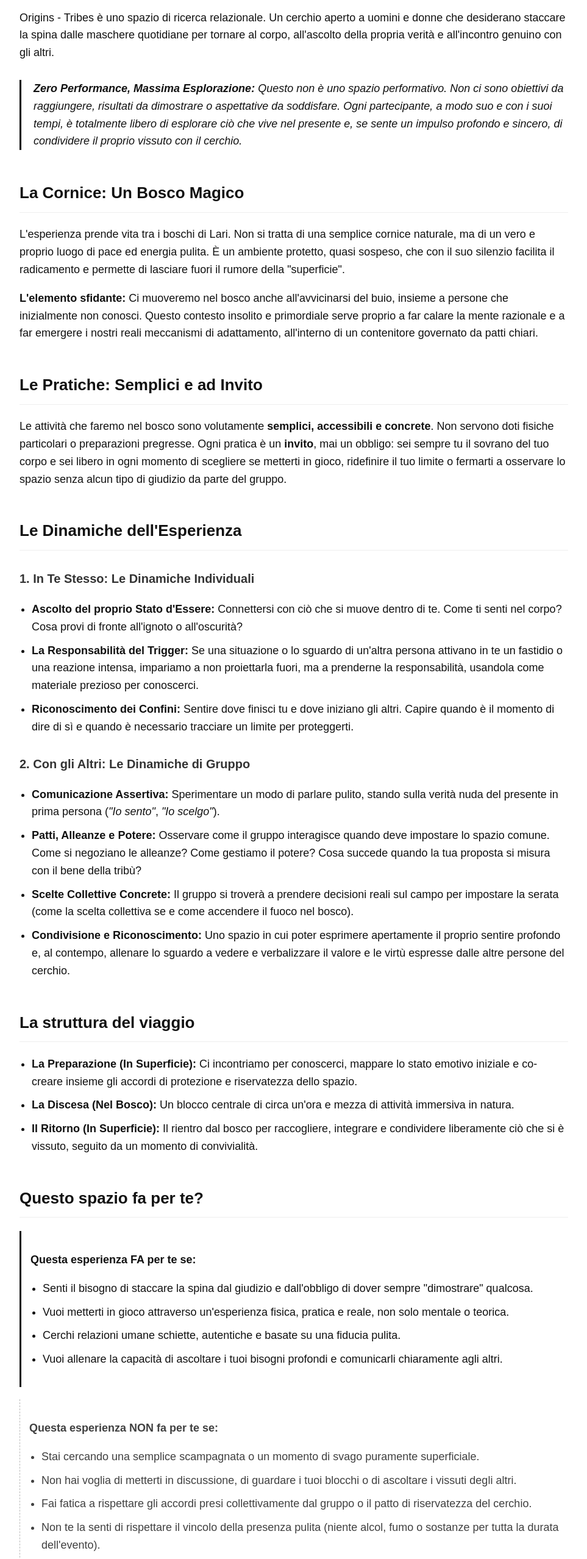
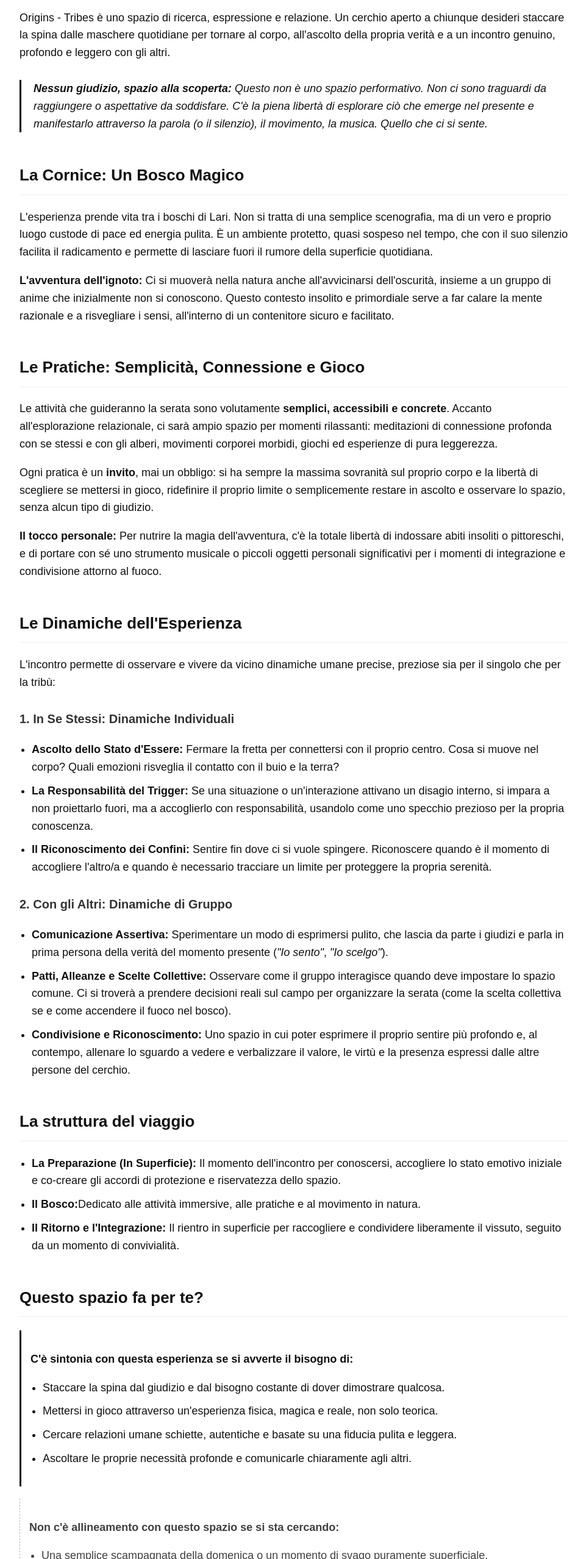
Before and after one commit to ninjasun/origins, a plain HTML site: page tribes.html in a window 1280 px wide. Shown: the part 243-2800 px from the top of the page at 61% size, without its empty margins (158-1121 px from the left). Drawn offline with Linux system fonts and the light colour scheme.

Commit message:
Revise text for inclusivity and clarity in tribes.html
Updated the content for clarity and inclusivity, adjusting phrases to better reflect the experience's intentions.

```diff
--- a/tribes.html
+++ b/tribes.html
@@ -5,7 +5,7 @@
   <meta name="viewport" content="width=device-width, initial-scale=1.0" />
 
   <title>Origins - Tribes | Spazio Esperienziale</title>
-  <meta name="description" content="Incontro immersivo nel bosco aperto a uomini e donne per esplorare dinamiche umane reali." />
+  <meta name="description" content="Incontro immersivo nel bosco aperto a donne e uomini per esplorare dinamiche umane e connessione con la natura." />
 
   <style>
     body {
@@ -130,102 +130,111 @@
   <p><strong>Incontro Immersivo nel Bosco (Spazio Misto)</strong></p>
 
   <p>
-    Origins - Tribes è uno spazio di ricerca relazionale. Un cerchio aperto a uomini e donne che desiderano staccare la spina dalle maschere quotidiane per tornare al corpo, all'ascolto della propria verità e all'incontro genuino con gli altri.
+    Origins - Tribes è uno spazio di ricerca, espressione e relazione. Un cerchio aperto a chiunque desideri staccare la spina dalle maschere quotidiane per tornare al corpo, all'ascolto della propria verità e a un incontro genuino, profondo e leggero con gli altri.
   </p>
 
   <div class="challenge-box">
     <p>
-      <strong>Zero Performance, Massima Esplorazione:</strong> Questo non è uno spazio performativo. Non ci sono obiettivi da raggiungere, risultati da dimostrare o aspettative da soddisfare. Ogni partecipante, a modo suo e con i suoi tempi, è totalmente libero di esplorare ciò che vive nel presente e, se sente un impulso profondo e sincero, di condividere il proprio vissuto con il cerchio.
+      <strong>Nessun giudizio, spazio alla scoperta:</strong> Questo non è uno spazio performativo. Non ci sono traguardi da raggiungere o aspettative da soddisfare. C'è la piena libertà di esplorare ciò che emerge nel presente e manifestarlo attraverso la parola (o il silenzio), il movimento, la musica. Quello che ci si sente.
     </p>
   </div>
 
   <h2>La Cornice: Un Bosco Magico</h2>
   <p>
-    L'esperienza prende vita tra i boschi di Lari. Non si tratta di una semplice cornice naturale, ma di un vero e proprio luogo di pace ed energia pulita. È un ambiente protetto, quasi sospeso, che con il suo silenzio facilita il radicamento e permette di lasciare fuori il rumore della "superficie".
+    L'esperienza prende vita tra i boschi di Lari. Non si tratta di una semplice scenografia, ma di un vero e proprio luogo custode di pace ed energia pulita. È un ambiente protetto, quasi sospeso nel tempo, che con il suo silenzio facilita il radicamento e permette di lasciare fuori il rumore della superficie quotidiana.
   </p>
   <p>
-    <strong>L'elemento sfidante:</strong> Ci muoveremo nel bosco anche all'avvicinarsi del buio, insieme a persone che inizialmente non conosci. Questo contesto insolito e primordiale serve proprio a far calare la mente razionale e a far emergere i nostri reali meccanismi di adattamento, all'interno di un contenitore governato da patti chiari.
+    <strong>L'avventura dell'ignoto:</strong> Ci si muoverà nella natura anche all'avvicinarsi dell'oscurità, insieme a un gruppo di anime che inizialmente non si conoscono. Questo contesto insolito e primordiale serve a far calare la mente razionale e a risvegliare i sensi, all'interno di un contenitore sicuro e facilitato.
   </p>
 
-  <h2>Le Pratiche: Semplici e ad Invito</h2>
+  <h2>Le Pratiche: Semplicità, Connessione e Gioco</h2>
   <p>
-    Le attività che faremo nel bosco sono volutamente <strong>semplici, accessibili e concrete</strong>. Non servono doti fisiche particolari o preparazioni pregresse. Ogni pratica è un <strong>invito</strong>, mai un obbligo: sei sempre tu il sovrano del tuo corpo e sei libero in ogni momento di scegliere se metterti in gioco, ridefinire il tuo limite o fermarti a osservare lo spazio senza alcun tipo di giudizio da parte del gruppo.
+    Le attività che guideranno la serata sono volutamente <strong>semplici, accessibili e concrete</strong>. Accanto all'esplorazione relazionale, ci sarà ampio spazio per momenti rilassanti: meditazioni di connessione profonda con se stessi e con gli alberi, movimenti corporei morbidi, giochi ed esperienze di pura leggerezza.
+  </p>
+  <p>
+    Ogni pratica è un <strong>invito</strong>, mai un obbligo: si ha sempre la massima sovranità sul proprio corpo e la libertà di scegliere se mettersi in gioco, ridefinire il proprio limite o semplicemente restare in ascolto e osservare lo spazio, senza alcun tipo di giudizio.
+  </p>
+  <p>
+    <strong>Il tocco personale:</strong> Per nutrire la magia dell'avventura, c'è la totale libertà di indossare abiti insoliti o pittoreschi, e di portare con sé uno strumento musicale o piccoli oggetti personali significativi per i momenti di integrazione e condivisione attorno al fuoco.
   </p>
 
   <h2>Le Dinamiche dell'Esperienza</h2>
+  <p>
+    L'incontro permette di osservare e vivere da vicino dinamiche umane precise, preziose sia per il singolo che per la tribù:
+  </p>
 
-  <h3>1. In Te Stesso: Le Dinamiche Individuali</h3>
+  <h3>1. In Se Stessi: Dinamiche Individuali</h3>
   <ul>
-    <li><strong>Ascolto del proprio Stato d'Essere:</strong> Connettersi con ciò che si muove dentro di te. Come ti senti nel corpo? Cosa provi di fronte all'ignoto o all'oscurità?</li>
-    <li><strong>La Responsabilità del Trigger:</strong> Se una situazione o lo sguardo di un'altra persona attivano in te un fastidio o una reazione intensa, impariamo a non proiettarla fuori, ma a prenderne la responsabilità, usandola come materiale prezioso per conoscerci.</li>
-    <li><strong>Riconoscimento dei Confini:</strong> Sentire dove finisci tu e dove iniziano gli altri. Capire quando è il momento di dire di sì e quando è necessario tracciare un limite per proteggerti.</li>
+    <li><strong>Ascolto dello Stato d'Essere:</strong> Fermare la fretta per connettersi con il proprio centro. Cosa si muove nel corpo? Quali emozioni risveglia il contatto con il buio e la terra?</li>
+    <li><strong>La Responsabilità del Trigger:</strong> Se una situazione o un'interazione attivano un disagio interno, si impara a non proiettarlo fuori, ma a accoglierlo con responsabilità, usandolo come uno specchio prezioso per la propria conoscenza.</li>
+    <li><strong>Il Riconoscimento dei Confini:</strong> Sentire fin dove ci si vuole spingere. Riconoscere quando è il momento di accogliere l'altro/a e quando è necessario tracciare un limite per proteggere la propria serenità.</li>
   </ul>
 
-  <h3>2. Con gli Altri: Le Dinamiche di Gruppo</h3>
+  <h3>2. Con gli Altri: Dinamiche di Gruppo</h3>
   <ul>
-    <li><strong>Comunicazione Assertiva:</strong> Sperimentare un modo di parlare pulito, stando sulla verità nuda del presente in prima persona (<em>"Io sento"</em>, <em>"Io scelgo"</em>).</li>
-    <li><strong>Patti, Alleanze e Potere:</strong> Osservare come il gruppo interagisce quando deve impostare lo spazio comune. Come si negoziano le alleanze? Come gestiamo il potere? Cosa succede quando la tua proposta si misura con il bene della tribù?</li>
-    <li><strong>Scelte Collettive Concrete:</strong> Il gruppo si troverà a prendere decisioni reali sul campo per impostare la serata (come la scelta collettiva se e come accendere il fuoco nel bosco).</li>
-    <li><strong>Condivisione e Riconoscimento:</strong> Uno spazio in cui poter esprimere apertamente il proprio sentire profondo e, al contempo, allenare lo sguardo a vedere e verbalizzare il valore e le virtù espresse dalle altre persone del cerchio.</li>
+    <li><strong>Comunicazione Assertiva:</strong> Sperimentare un modo di esprimersi pulito, che lascia da parte i giudizi e parla in prima persona della verità del momento presente (<em>"Io sento"</em>, <em>"Io scelgo"</em>).</li>
+    <li><strong>Patti, Alleanze e Scelte Collettive:</strong> Osservare come il gruppo interagisce quando deve impostare lo spazio comune. Ci si troverà a prendere decisioni reali sul campo per organizzare la serata (come la scelta collettiva se e come accendere il fuoco nel bosco).</li>
+    <li><strong>Condivisione e Riconoscimento:</strong> Uno spazio in cui poter esprimere il proprio sentire più profondo e, al contempo, allenare lo sguardo a vedere e verbalizzare il valore, le virtù e la presenza espressi dalle altre persone del cerchio.</li>
   </ul>
 
   <h2>La struttura del viaggio</h2>
   <ul>
-    <li><strong>La Preparazione (In Superficie):</strong> Ci incontriamo per conoscerci, mappare lo stato emotivo iniziale e co-creare insieme gli accordi di protezione e riservatezza dello spazio.</li>
-    <li><strong>La Discesa (Nel Bosco):</strong> Un blocco centrale di circa un'ora e mezza di attività immersiva in natura.</li>
-    <li><strong>Il Ritorno (In Superficie):</strong> Il rientro dal bosco per raccogliere, integrare e condividere liberamente ciò che si è vissuto, seguito da un momento di convivialità.</li>
+    <li><strong>La Preparazione (In Superficie):</strong> Il momento dell'incontro per conoscersi, accogliere lo stato emotivo iniziale e co-creare gli accordi di protezione e riservatezza dello spazio.</li>
+    <li><strong>Il Bosco:</strong>Dedicato alle attività immersive, alle pratiche e al movimento in natura.</li>
+    <li><strong>Il Ritorno e l'Integrazione:</strong> Il rientro in superficie per raccogliere e condividere liberamente il vissuto, seguito da un momento di convivialità.</li>
   </ul>
 
   <div class="filter-section">
     <h2>Questo spazio fa per te?</h2>
 
     <div class="filter-box yes">
-      <p><strong>Questa esperienza FA per te se:</strong></p>
+      <p><strong>C'è sintonia con questa esperienza se si avverte il bisogno di:</strong></p>
       <ul>
-        <li>Senti il bisogno di staccare la spina dal giudizio e dall'obbligo di dover sempre "dimostrare" qualcosa.</li>
-        <li>Vuoi metterti in gioco attraverso un'esperienza fisica, pratica e reale, non solo mentale o teorica.</li>
-        <li>Cerchi relazioni umane schiette, autentiche e basate su una fiducia pulita.</li>
-        <li>Vuoi allenare la capacità di ascoltare i tuoi bisogni profondi e comunicarli chiaramente agli altri.</li>
+        <li>Staccare la spina dal giudizio e dal bisogno costante di dover dimostrare qualcosa.</li>
+        <li>Mettersi in gioco attraverso un'esperienza fisica, magica e reale, non solo teorica.</li>
+        <li>Cercare relazioni umane schiette, autentiche e basate su una fiducia pulita e leggera.</li>
+        <li>Ascoltare le proprie necessità profonde e comunicarle chiaramente agli altri.</li>
       </ul>
     </div>
 
     <div class="filter-box no">
-      <p><strong>Questa esperienza NON fa per te se:</strong></p>
+      <p><strong>Non c'è allineamento con questo spazio se si sta cercando:</strong></p>
       <ul>
-        <li>Stai cercando una semplice scampagnata o un momento di svago puramente superficiale.</li>
-        <li>Non hai voglia di metterti in discussione, di guardare i tuoi blocchi o di ascoltare i vissuti degli altri.</li>
-        <li>Fai fatica a rispettare gli accordi presi collettivamente dal gruppo o il patto di riservatezza del cerchio.</li>
-        <li>Non te la senti di rispettare il vincolo della presenza pulita (niente alcol, fumo o sostanze per tutta la durata dell'evento).</li>
+        <li>Una semplice scampagnata della domenica o un momento di svago puramente superficiale.</li>
+        <li>Una situazione in cui non si ha voglia di ascoltare se stessi.</li>
+        <li>Un contesto privo di regole (il rispetto degli accordi presi collettivamente e il patto di riservatezza sono fondamentali).</li>
+        <li>Un'occasione che non rispetti il vincolo della presenza pulita (niente alcol, fumo o sostanze per tutta la durata dell'evento).</li>
       </ul>
     </div>
   </div>
 
   <h2>I nostri patti di protezione</h2>
   <ul>
-    <li><strong>La Cultura dell'Invito:</strong> Ogni attività proposta è un invito. Sei sempre libero di ridefinire il tuo limite o fermarti a osservare senza essere giudicato.</li>
-    <li><strong>Presenza Pulita:</strong> È vietato l'uso di alcol, fumo o altre sostanze per tutta la durata dell'esperienza, per mantenere i sensi e la percezione totalmente limpidi.</li>
+    <li><strong>La Cultura dell'Invito:</strong> Ogni proposta è un invito. Si ha sempre la libertà di ridefinire il proprio limite o fermarsi a osservare senza subire giudizi.</li>
+    <li><strong>Presenza Pulita:</strong> Alcol, fumo o altre sostanze restano fuori dall'esperienza, per mantenere la percezione e i sensi totalmente limpidi e connessi.</li>
+     <li><strong>Esplorazione consapevole:</strong> Quello che accade durante l'esperienza, resta </li>
   </ul>
 
-  <h2>Dettagli Pratici e Logistica</h2>
+  <h2>Dettagli Pratiche e Logistica</h2>
   <div class="info-grid">
     <p><strong>📍 Location:</strong> Nei pressi di Lari (Pisa), in un bosco custode di pace ed energia pulita. Parcheggio disponibile in loco.</p>
     <p><strong>⏰ Orari:</strong> Ritrovo ore 19:45, inizio tassativo ore 20:00.</p>
-    <p><strong>⏱️ Durata:</strong> Circa 1 ora e mezza l'attività nel bosco, a cui segue la condivisione finale.</p>
+    <p><strong>⏱️ Durata:</strong> Circa 2 ore e mezza indicative di attività nel bosco, a cui segue la condivisione finale.</p>
     <p><strong>🍲 Condivisione e Pernottamento:</strong> Al termine del cerchio è possibile fermarsi a cena condividendo il cibo che ognuno porterà. La struttura mette a disposizione diversi posti letto per chi desidera fermarsi per la notte.</p>
-    <p><strong>🥾 Accessibilità:</strong> L'attività si svolge su terreno naturale. Per le caratteristiche del luogo, il percorso può risultare faticoso o non accessibile a persone con ridotta mobilità motoria o forte sovrappeso. In caso di dubbi, valuteremo insieme.</p>
-    <p><strong>💰 Contributo di partecipazione:</strong> [Inserisci qui la quota in Euro]</p>
+    <p><strong>🥾 Accessibilità:</strong> L'attività si svolge su terreno naturale. Per le caratteristiche del luogo, il percorso può risultare faticoso o non accessibile in caso di ridotta mobilità motoria o forte sovrappeso. Per ogni dubbio, valuteremo insieme.</p>
+    <p><strong>💰 Contributo di partecipazione:</strong> Pay as you can (suggerito 20 euro) </p>
   </div>
 
   <div class="cta-box">
     <h2>Come partecipare</h2>
     <p>
-      Per garantire la coesione del gruppo, i posti sono limitati e non è previsto un sistema di iscrizione automatico.
+      Per garantire la coesione del cerchio, i posti sono limitati e non è previsto un sistema di iscrizione automatico.
     </p>
     <p>
-      Il primo passo è una <strong>breve chiacchierata telefonica con me</strong>. Serve a conoscerci, verificare se l'esperienza risponde a ciò che stai cercando e confermare l'allineamento con lo spazio.
+      Il primo passo è una <strong>breve chiacchierata telefonica con me</strong>. Serve a conoscersi, verificare se l'esperienza risponde a ciò che si sta cercando e confermare l'allineamento con lo spazio.
     </p>
     <p>
-      <strong>Contattami direttamente per fissare la chiamata:</strong><br/>
+      <strong>Contatti diretti per fissare la chiamata:</strong><br/>
       👤 Davide Mezzetti<br/>
       📞 Tel: +39 3289618567<br/>
       ✉️ Email: davide.mezzetti83@gmail.com
@@ -233,7 +242,7 @@
   </div>
 
   <div class="small">
-    Origins – Spazio esperienziale di esplorazione e co-creazione
+    Origins – Spazio esperienziale di facilitazione e co-creazione
   </div>
 
 </div>
```
